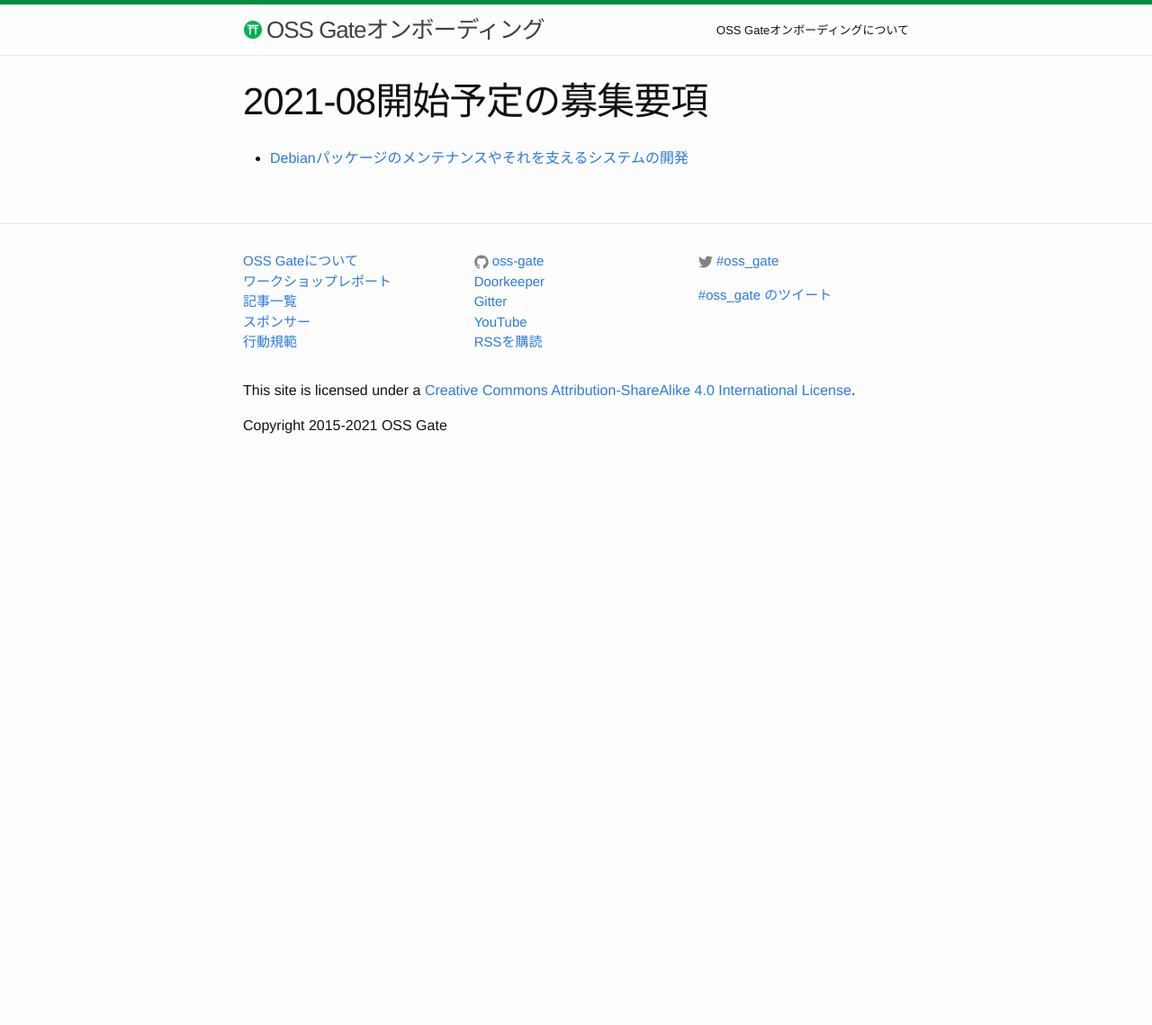
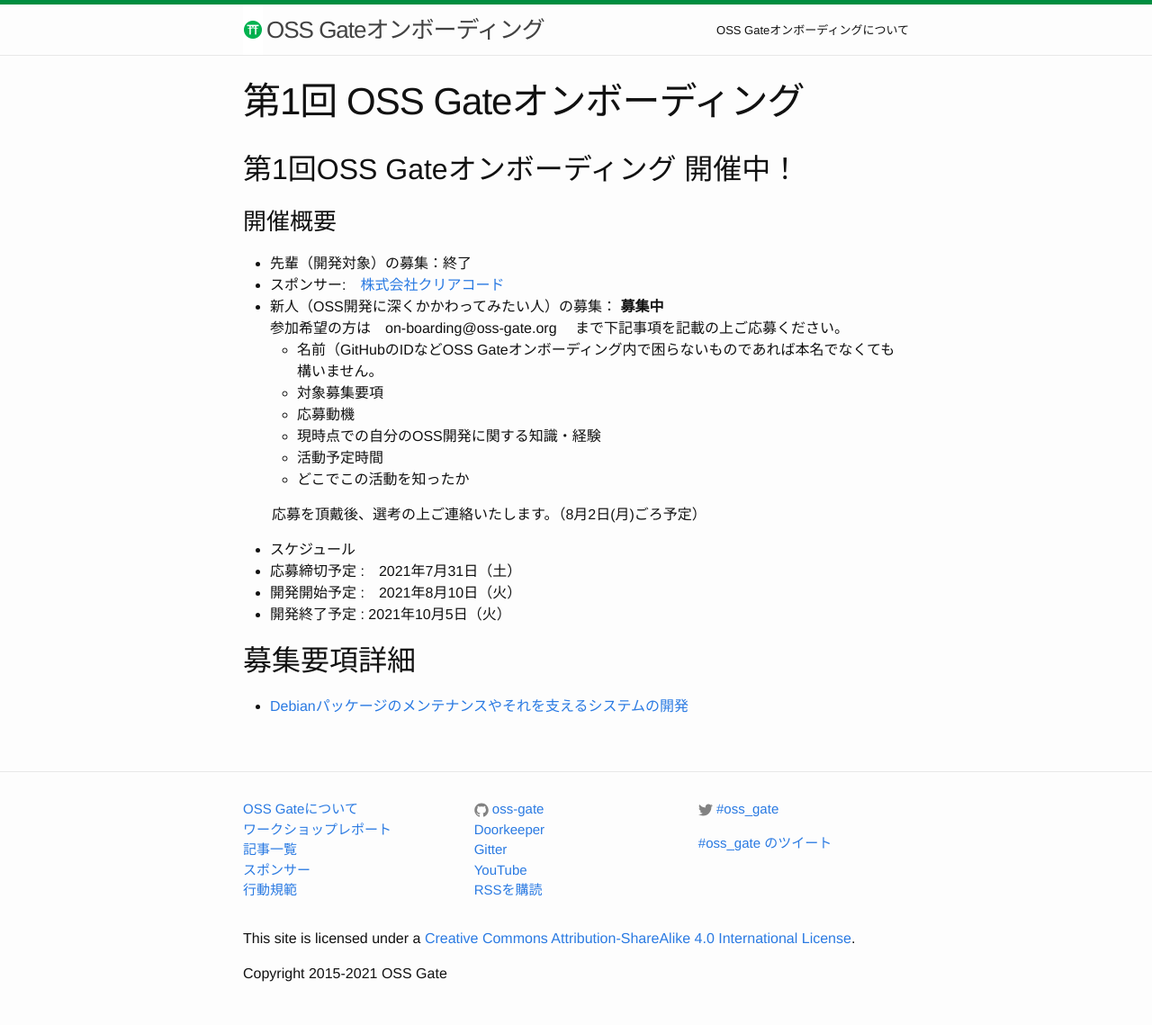
Before and after one commit to oss-gate/on-boarding, a Jekyll site: the page built from proposals/2021-08/index.md, in a window 1280 px wide. Shown: the whole page at 90% size. Built offline with Jekyll 4.4.1, drawn with Linux system fonts in a browser that asks for light colours; Markdown is read by kramdown in place of the engine named in the settings; comment, search, counter and statistics services are not loaded; before the commit the page ends 900 px from its top, so only the background shows below that.

Commit message:
Add more infomation
Update the page with more information to make it easier for the viewer.
This change should make it more clear following;
1) Make the clear statement that  we are looking forward the New freshman (senior& sponsor are already assigned at this time.)
2)  what is requirement for the applicant ( freshman)
3) Over all time line

```diff
--- a/proposals/2021-08/index.md
+++ b/proposals/2021-08/index.md
@@ -1,6 +1,28 @@
 ---
 layout: page
-title: 2021-08開始予定の募集要項
+title: 第1回 OSS Gateオンボーディング
 ---
 
-  * [Debianパッケージのメンテナンスやそれを支えるシステムの開発]({{ site.baseurl }}{% link proposals/2021-08/kenhys-maintain-debian-packages/index.md %})
+## 第1回OSS Gateオンボーディング 開催中！
+
+### 開催概要
+* 先輩（開発対象）の募集：終了
+* スポンサー:　[株式会社クリアコード](https://www.clear-code.com/)
+* 新人（OSS開発に深くかかわってみたい人）の募集：<b> 募集中 </b> <br>
+参加希望の方は　on-boarding@oss-gate.org　 まで下記事項を記載の上ご応募ください。
+    * 名前（GitHubのIDなどOSS Gateオンボーディング内で困らないものであれば本名でなくても構いません。
+    * 対象募集要項
+    * 応募動機
+    * 現時点での自分のOSS開発に関する知識・経験
+    * 活動予定時間
+    * どこでこの活動を知ったか
+
+　　応募を頂戴後、選考の上ご連絡いたします。（8月2日(月)ごろ予定）
+
+* スケジュール
+ * 応募締切予定 :　2021年7月31日（土）
+ * 開発開始予定 :　2021年8月10日（火）
+ * 開発終了予定 :  2021年10月5日（火）
+
+## 募集要項詳細
+* [Debianパッケージのメンテナンスやそれを支えるシステムの開発](https://oss-gate.github.io/on-boarding/proposals/2021-08/kenhys-maintain-debian-packages/)
```
